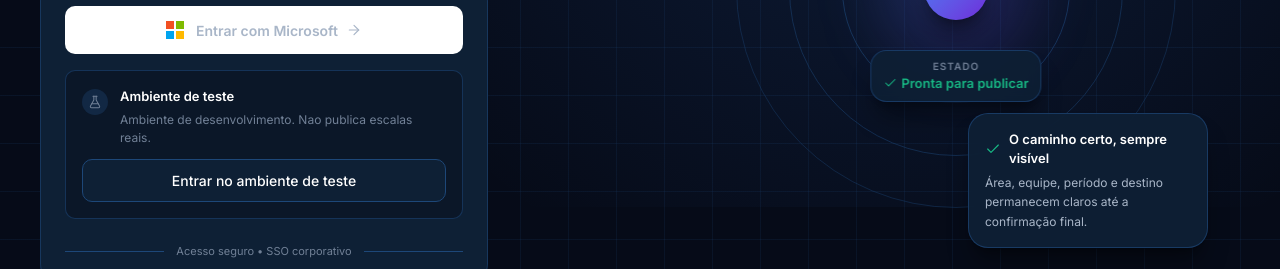
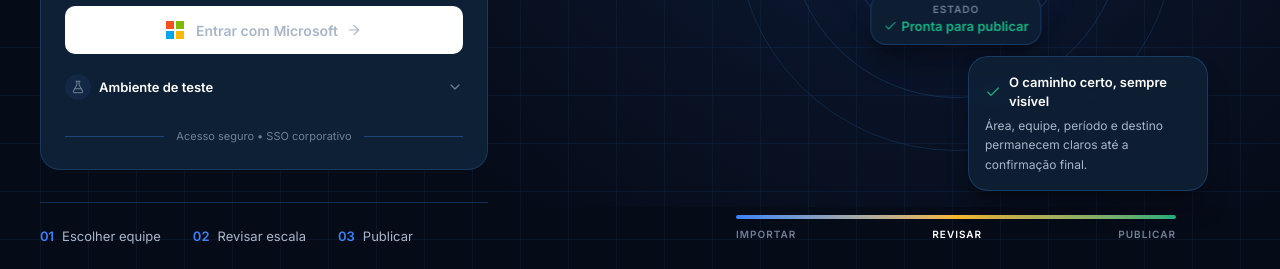
Before and after one commit to LeoRVergani/escala-ici-dashboard, a React (Vite) app: page /login in a window 1280 px wide. Shown: the part 433-702 px from the top of the page. Built offline with nearby package versions, Linux system fonts and the light colour scheme; no server answers.

Commit message:
Ajusta menu do ambiente de teste

```diff
--- a/src/components/AppDisclosure.tsx
+++ b/src/components/AppDisclosure.tsx
@@ -25,7 +25,7 @@ export function AppDisclosure({ label, children, defaultOpen = false }: AppDiscl
       <button
         ref={triggerRef}
         type="button"
-        className="focus-ring flex w-full items-center justify-between gap-2 rounded-[var(--radius-control)] py-1 text-[12px] text-orbita-text-faint transition hover:text-orbita-text-muted"
+        className="focus-ring flex w-full cursor-pointer items-center justify-between gap-2 rounded-[var(--radius-control)] py-1 text-[12px] text-orbita-text-faint transition hover:text-orbita-text-muted disabled:cursor-not-allowed"
         aria-expanded={open}
         aria-controls={contentId}
         onClick={() => setOpen((current) => !current)}
--- a/src/features/auth/components/LoginAccessPanel.tsx
+++ b/src/features/auth/components/LoginAccessPanel.tsx
@@ -1,6 +1,7 @@
 import { useState } from 'react';
 import { useLocation } from 'wouter';
 import { AppButton } from '@/components/AppButton';
+import { AppDisclosure } from '@/components/AppDisclosure';
 import { useToast } from '@/components/AppToast';
 import { useAuth } from '@/app/auth';
 import { AppIcon } from '@/components/AppIcon';
@@ -56,27 +57,30 @@ export function LoginAccessPanel() {
         <AppIcon name="arrowRight" size={16} />
       </AppButton>
 
-      <div className="mt-4 rounded-[var(--radius-control)] border border-orbita-border/60 bg-orbita-surface p-4">
-        <div className="flex items-start gap-3">
-          <span className="mt-0.5 rounded-[var(--radius-pill)] bg-orbita-elevated p-1.5">
+      <div className="mt-4">
+        <AppDisclosure
+          label={
+            <>
+              <span className="rounded-[var(--radius-pill)] bg-orbita-elevated p-1.5">
                 <AppIcon name="flask" size={14} tone="muted" />
               </span>
-          <div>
-            <p className="text-[13px] font-semibold text-white">Ambiente de teste</p>
-            <p className="mt-1 text-[12px] text-orbita-text-faint">
-              Ambiente de desenvolvimento. Nao publica escalas reais.
-            </p>
-          </div>
-        </div>
+              <span className="text-[13px] font-semibold text-white">Ambiente de teste</span>
+            </>
+          }
+        >
+          <div className="rounded-[var(--radius-control)] border border-orbita-border/60 bg-orbita-surface p-3">
             <AppButton
               type="button"
               variant="secondary"
-          className="mt-3 w-full"
+              className="w-full justify-between"
               onClick={handleDevSignIn}
               disabled={signingIn}
             >
-          {signingIn ? 'Entrando...' : 'Entrar no ambiente de teste'}
+              <span>{signingIn ? 'Entrando...' : 'Simulação'}</span>
+              <AppIcon name="arrowRight" size={16} />
             </AppButton>
+          </div>
+        </AppDisclosure>
       </div>
 
       <div className="mt-6 flex items-center gap-3 text-[11px] text-orbita-text-faint">
```
Also changed, not shown: 1 other file (tests, documents, lock files or other folders). Lines whose indentation alone changed are shown as unchanged.
